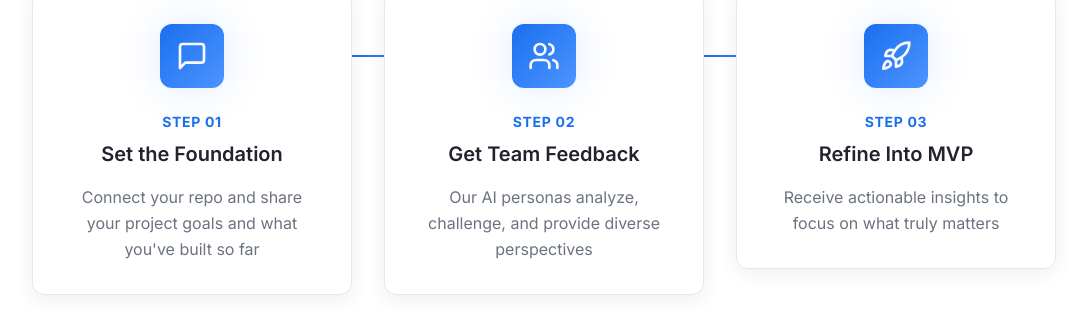
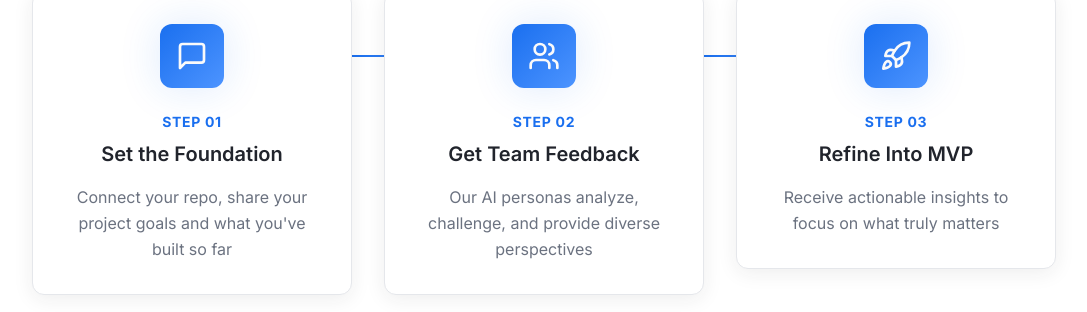
Before and after one commit to FlipperLabs/mvpeeps-landing-page, a React (Vite) app: page / in a window 1280 px wide. Shown: the part 2399-2711 px from the top of the page, without its empty margins (96-1183 px from the left). Built offline with nearby package versions, Linux system fonts and the light colour scheme; the HTML template or start-up script is replaced by a standard one.

Commit message:
fix: removes double and

```diff
--- a/src/components/HowItWorks.tsx
+++ b/src/components/HowItWorks.tsx
@@ -6,7 +6,7 @@ const HowItWorks = () => {
       number: "01",
       icon: MessageSquare,
       title: "Set the Foundation",
-      description: "Connect your repo and share your project goals and what you've built so far"
+      description: "Connect your repo, share your project goals and what you've built so far"
     },
     {
       number: "02",
```
